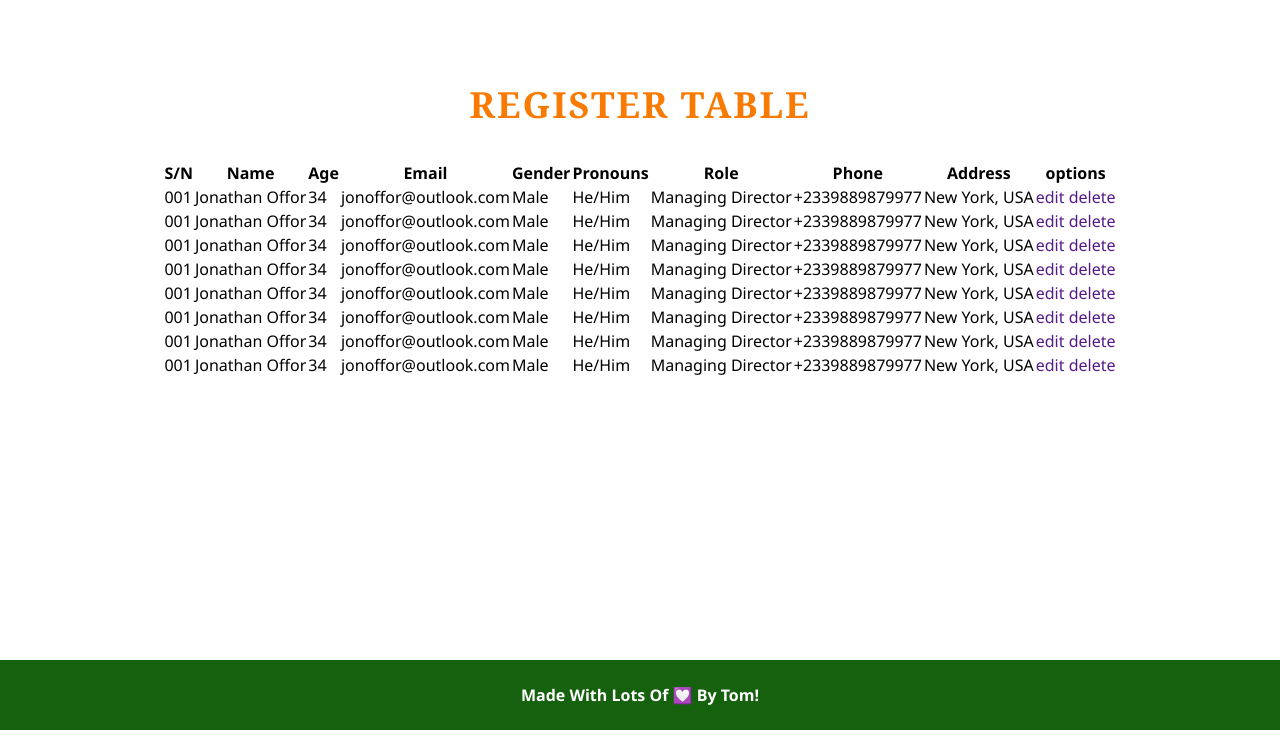
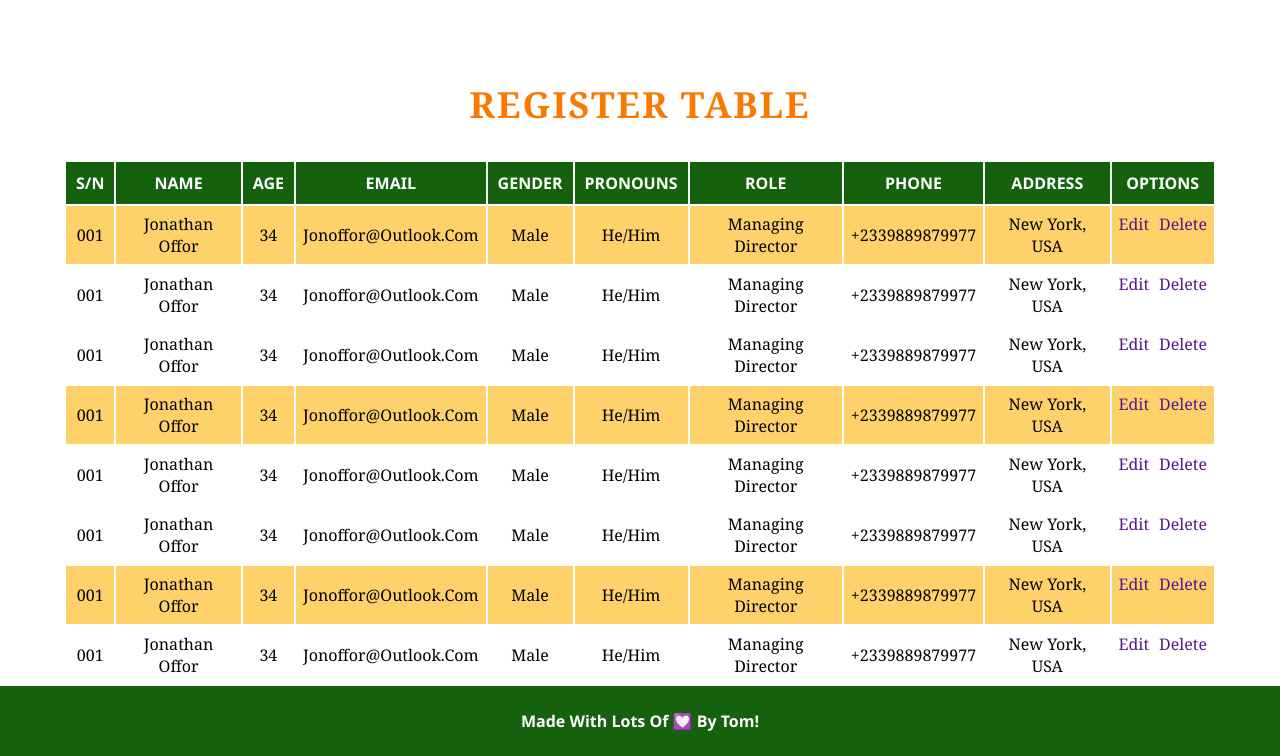
Before and after one commit to Tom-Okafor/staff-register, a PHP site: page /register.php in a window 1280 px wide. Shown: the part 70-826 px from the top of the page. Before the commit the page ends 800 px from the top, so only its background shows below. Run offline with PHP 8.4, Linux system fonts and the light colour scheme.

Commit message:
style: style register table

```diff
--- a/styles.css
+++ b/styles.css
@@ -214,7 +214,8 @@ footer {
     letter-spacing: 2px;
     line-height: 140%;
     text-transform: uppercase;
-    font-family: Cambria, Cochin, Georgia, Times, 'Times New Roman', serif;}
+    font-family: Cambria, Cochin, Georgia, Times, 'Times New Roman', serif;
+}
 
 .register_main {
     display: flex;
@@ -223,3 +224,38 @@ footer {
     align-items: center;
     justify-content: start;
 }
+
+.register_main table {
+    width: min(90%, 1300px);
+}
+
+thead {
+    background-color: var(--base-green);
+    color: white;
+}
+
+th {
+    padding: 10px;
+    text-transform: uppercase;
+}
+
+td {
+    text-align: center;
+    padding: 7px;
+    text-transform: capitalize;
+    font-family: Cambria, Cochin, Georgia, Times, 'Times New Roman', serif;
+}
+
+td a {
+    font-family: Cambria, Cochin, Georgia, Times, 'Times New Roman', serif;
+}
+
+
+td:last-child {
+    display: flex;
+    gap: 10px;
+}
+
+tbody tr:nth-of-type(3n + 1) {
+    background-color: var(--light-orange);
+}
```
Lines whose indentation alone changed are shown as unchanged.
